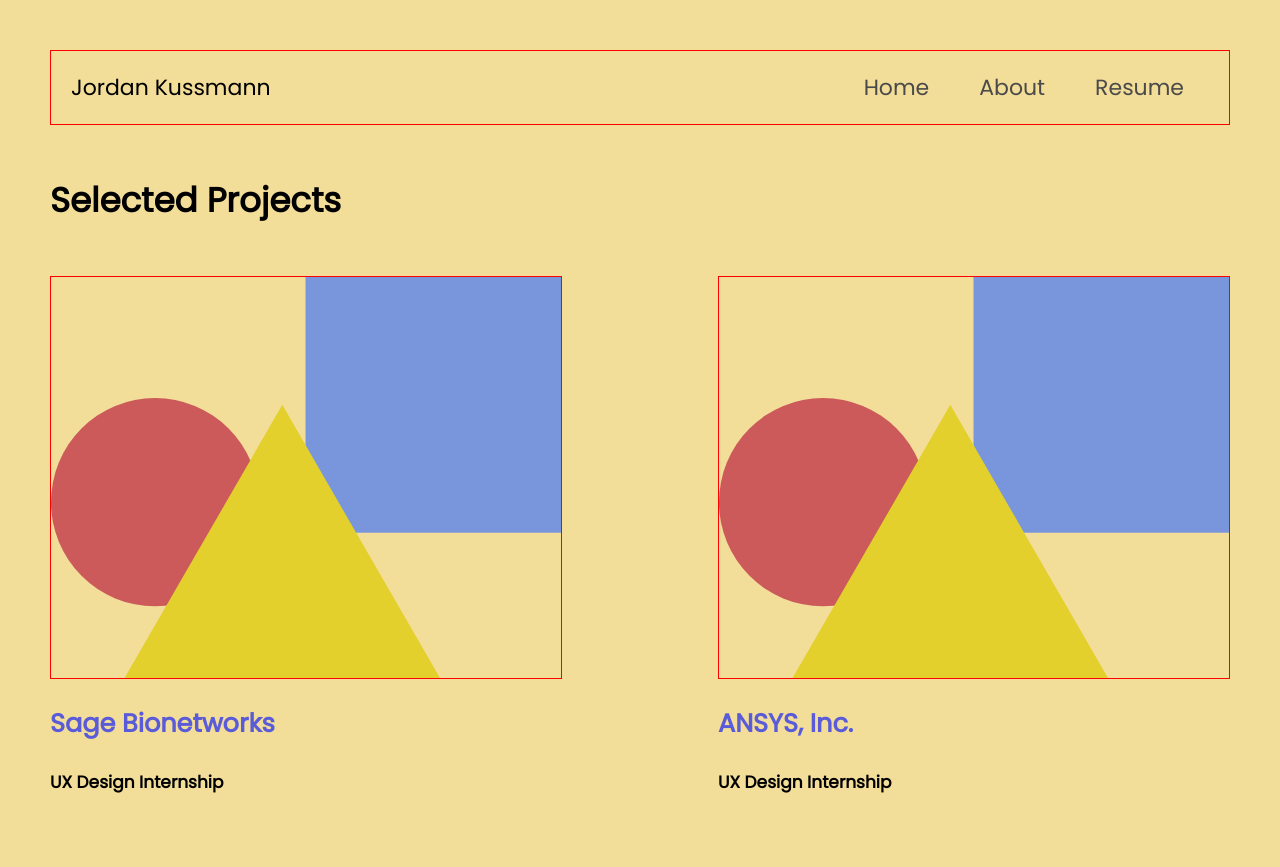
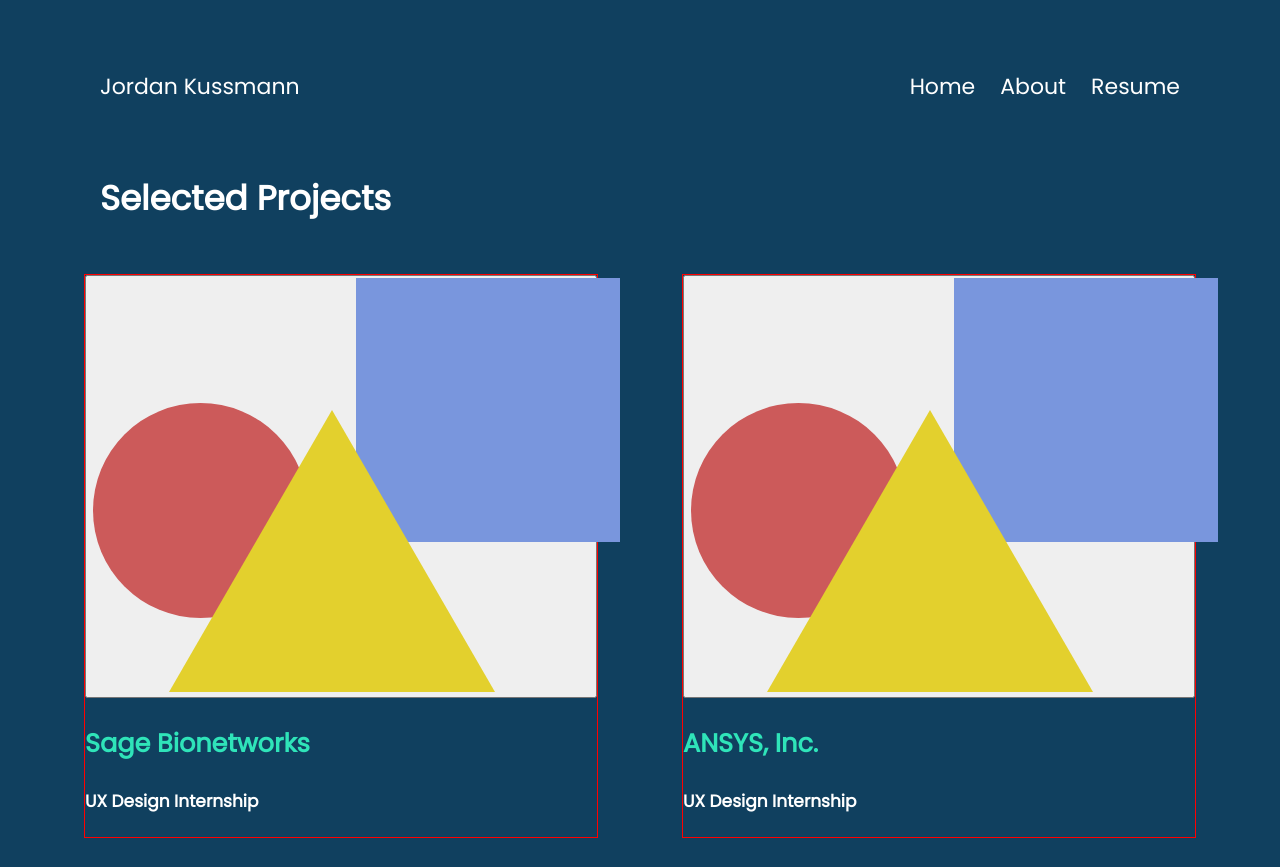
Before and after one commit to jskazn1/portfolio, a React (Create React App) app: page / in a window 1280 px wide. After the commit the page ends 838 px from the top, so only its background shows below. Built offline with nearby package versions, Linux system fonts and the light colour scheme; a web font is replaced by a local one.

Commit message:
update design and added project page

```diff
--- a/src/App.css
+++ b/src/App.css
@@ -13,7 +13,8 @@
 
 h2 {
   font-size: 2rem;
-  margin: 0 0 0 50px;
+  margin: 0 0 0 100px;
+  color: #ffffff;
 }
 
 h3 {
@@ -29,41 +30,50 @@
 }
 
 .App-header {
-  margin: 50px;
-  padding: 20px;
+  margin: 50px 100px 50px;
+  padding: 20px 0;
   display: flex;
   flex-direction: row;
   justify-content: space-between;
   font-size: calc(6px + 2vmin);
-  border: solid red 1px;
+  /* border: solid red 1px; */
 }
 
 .App-header a{
-  color: #4A4A4A;
-  margin: 0 25px;
+  color: #ffffff;
+  margin: 0 0 0 25px;
   text-decoration: none;
 }
 
+.home-logo {
+  color: #ffffff;
+}
 
 .project {
-  margin: 50px;
-  /* border: solid red 1px; */
+  margin: 50px 0 0 0;
+  border: solid red 1px;
   display: flex;
   flex-direction: column;
   justify-content: center;
   width: 40vw;
+  min-width: 300px;
 }
 
 .project-title {
-  color: #5A5BD9
+  color: #2FE4B9;
+}
+
+.project-subtitle {
+  color: #ffffff;
 }
 
 .project img {
-  border: solid red 1px;
+  /* border: solid red 1px; */
 }
 
 .selected-projects {
   display: flex;
   flex-direction: row;
-  justify-content: space-between;
+  justify-content: space-evenly;
+  flex-wrap: wrap;
 }
--- a/src/App.js
+++ b/src/App.js
@@ -10,7 +10,7 @@
   return <BrowserRouter>
     <div className="App">
       <header className="App-header">
-        <span>Jordan Kussmann</span>
+        <span className="home-logo">Jordan Kussmann</span>
         <div className="header-links">
           <Link to="/">Home</Link>
           <Link to="/About">About</Link>
--- a/src/index.css
+++ b/src/index.css
@@ -5,7 +5,7 @@
     sans-serif;
   -webkit-font-smoothing: antialiased;
   -moz-osx-font-smoothing: grayscale;
-  background-color: #F2DD99;
+  background-color: #10405F;
 }
 
 code {
--- a/src/pages/Home.js
+++ b/src/pages/Home.js
@@ -1,8 +1,12 @@
 import React from 'react'
 import placeholder from '../images/placeholder-image.svg'
+import {BrowserRouter, Route, Link} from 'react-router-dom'
+import Project1Sage from './pages/Project1Sage'
 
 function Home(){
-    return <div className="page">
+
+    return <BrowserRouter>
+        <div className="page">
 
             <div className="intro-message">
 
@@ -14,6 +18,7 @@
                     subtitle="UX Design Internship"
                     // description="N/A"
                     image={placeholder}
+                    // link="project1-sage.js"
                 />
                 <Project
                     title="ANSYS, Inc."
@@ -22,14 +27,23 @@
                     image={placeholder}
                 />
             </div>
+
+            <Route path="/Project1Sage" component={Project1Sage} />
+
         </div>
+    </BrowserRouter>
 }
 
 function Project(props) {
     return <div className="project">
+        <button onclick="">
+            <Link to="/Project1Sage">
                 <img src={props.image} />
+            </Link>
+
+        </button>
         <h3 className="project-title">{props.title}</h3>
-        <h4>{props.subtitle}</h4>
+        <h4 className="project-subtitle">{props.subtitle}</h4>
         {props.description}
     </div>
 }
--- /dev/null
+++ b/src/pages/Project1Sage.js
@@ -0,0 +1,9 @@
+import React from 'react'
+
+function Project1Sage(){
+    return <div className="page">
+        <h2>Project1Sage</h2>
+    </div>
+}
+
+export default Project1Sage
```
Lines whose indentation alone changed are shown as unchanged.
